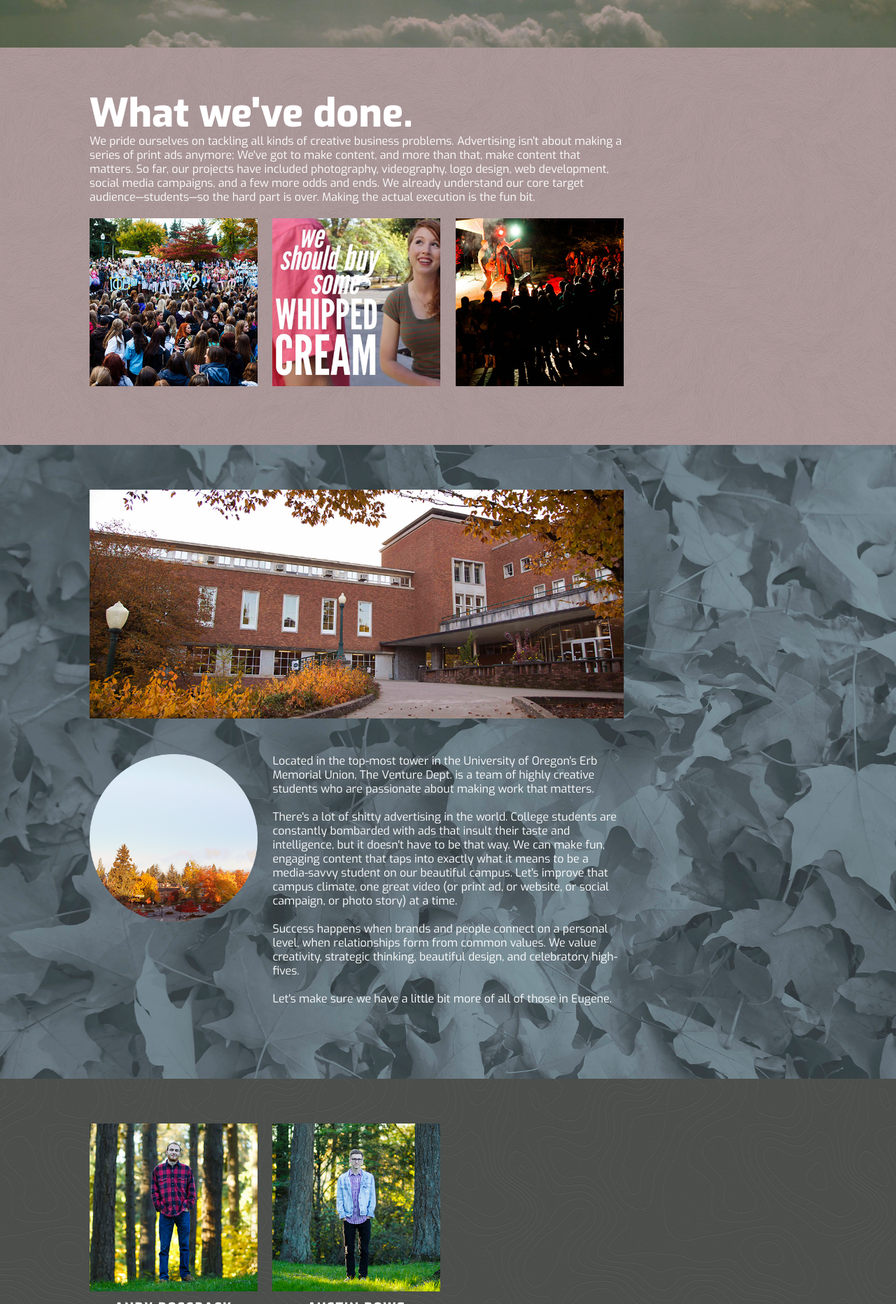
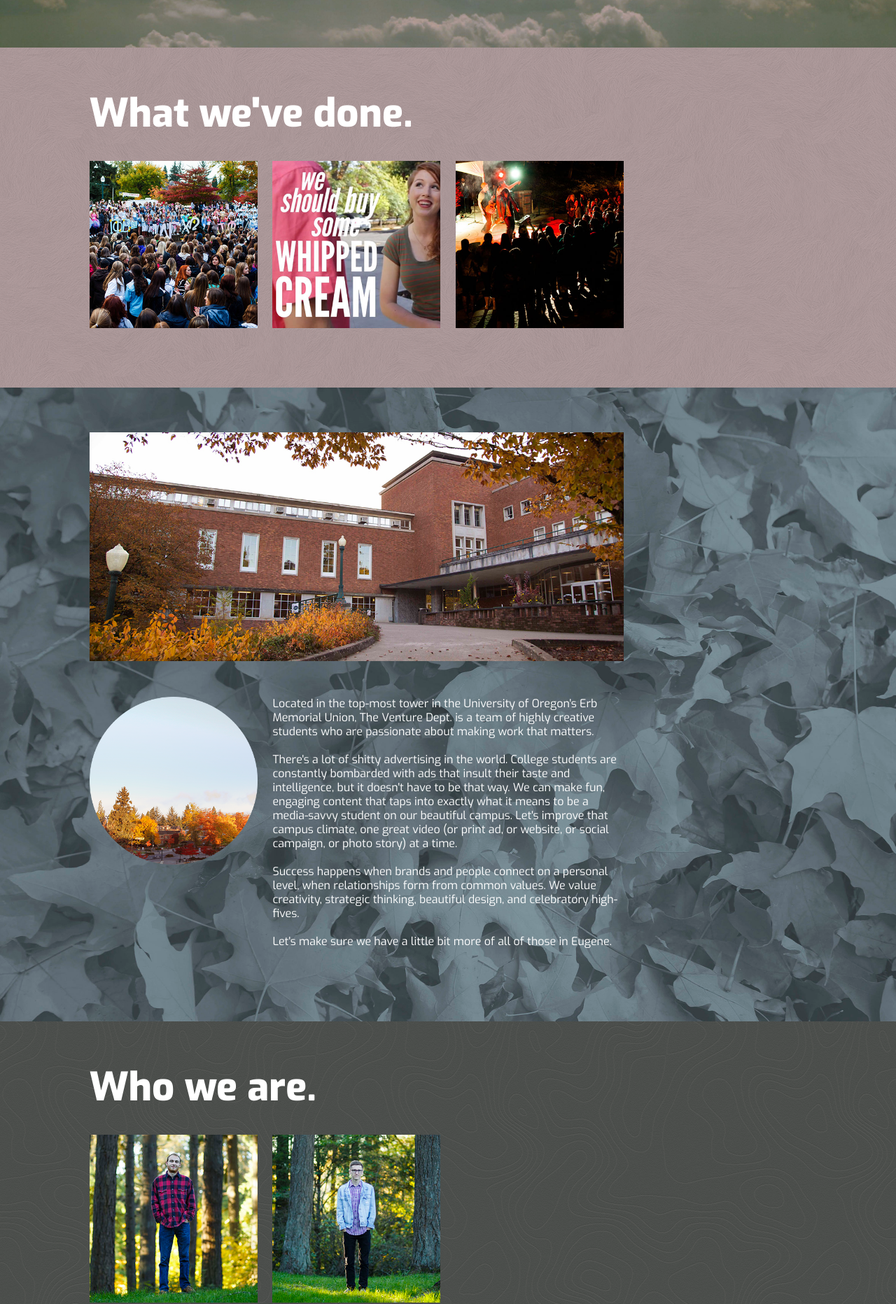
Before and after one commit to dailyemerald/venturedept.com, a Jekyll site: the page index.html, which Jekyll copies as it is, in a window 1280 px wide. Shown: the part 589-2453 px from the top of the page at 70% size. Built offline with Jekyll 4.4.1, drawn with Linux system fonts in a browser that asks for light colours.

Commit message:
Cleanup, new section titles

```diff
--- a/index.html
+++ b/index.html
@@ -49,10 +49,6 @@
       <div class="span9 section-title"><h2>What we've done.</h2></div>
       <div class="span3"></div>
     </div>
-    <div class="row-fluid work-slide-upper">
-  <div class="span9 body-copy">We pride ourselves on tackling all kinds of creative business problems. Advertising isn't about making a series of print ads anymore; We've got to make content, and more than that, make content that matters. So far, our projects have included photography, videography, logo design, web development, social media campaigns, and a few more odds and ends. We already understand our core target audience&mdash;students&mdash;so the hard part is over. Making the actual execution is the fun bit.</div>
-  <div class="span3"></div>
-</div>
     <div class="row-fluid work-slide-upper">
       <div class="span3">
         <a class="modal-trigger" href="#modal_1">
@@ -127,6 +123,12 @@
 
 <div id="team"></div>
   <section class="team-slide">
+
+    <div class="row-fluid">
+      <div class="span9 section-title"><h2>Who we are.</h2></div>
+      <div class="span3"></div>
+    </div>
+
     <div class="row-fluid about-slide-upper">
       <div class="span3">
         <a href="http://twitter.com/arossback">
@@ -219,6 +221,13 @@
 
 <div id="contact"></div>
 <section class="contact-slide">
+
+
+    <div class="row-fluid">
+      <div class="span9 section-title"><h2>Say hi.</h2></div>
+      <div class="span3"></div>
+    </div>
+
   <div class="row-fluid about-slide-upper">
     <div class="span8">
       <div class="emailtext"><a href="mailto:hello@venturedept.com">HELLO@VENTUREDEPT.COM</a></div>
@@ -226,7 +235,7 @@
     <div class="span4">
     </div>
   </div>
-  <div class="row-fluid about-slide-upper">
+  <div class="row-fluid">
     <div class="span4">
       <p class="body-copy">
         If you'd like to hire us, find out more about our work, or maybe even grab some coffee, we'd love to chat with you.<br><br>Now go out and make something meaningful.
--- a/style.css
+++ b/style.css
@@ -14,6 +14,7 @@ body {
   color: #FFFFFF;
   font-weight: 800;
   font-size: 56px;
+  padding-bottom: 5%;
 }
 
 
@@ -112,6 +113,7 @@ body {
 .emailtext a:hover {
   text-decoration: none;
   color: #b2d236;
+    text-shadow: 0px 2px 3px rgba(0,0,0,0.2);
 }
 
 #wrapper {
@@ -314,6 +316,11 @@ a:hover .caption-work {
     .twitter {
       width: 80%;
     }
+
+    .section-title h2 {
+      font-size: 24px;
+    }
+
   }
 
 @media (max-width: 1000px) {
```
